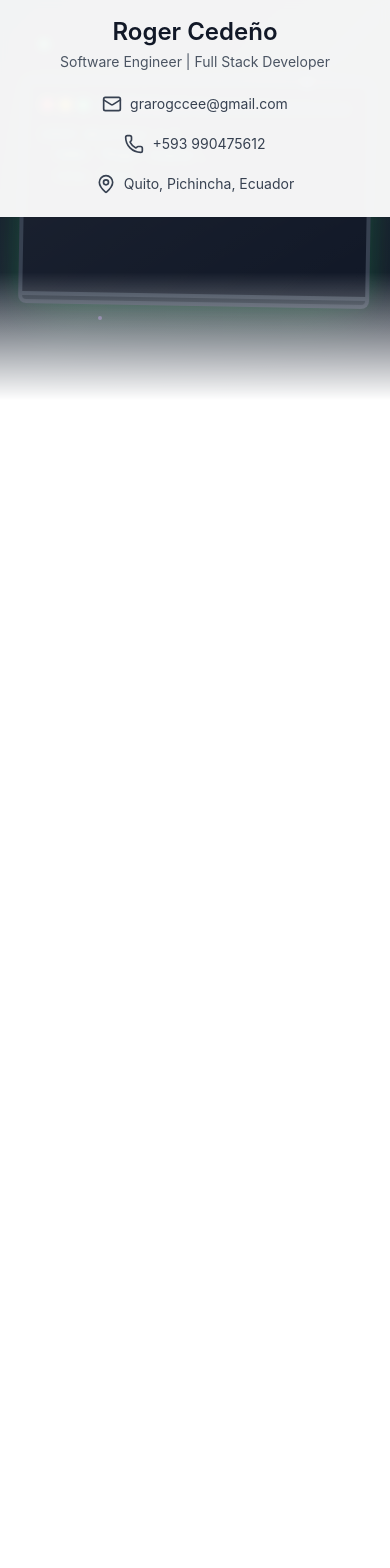
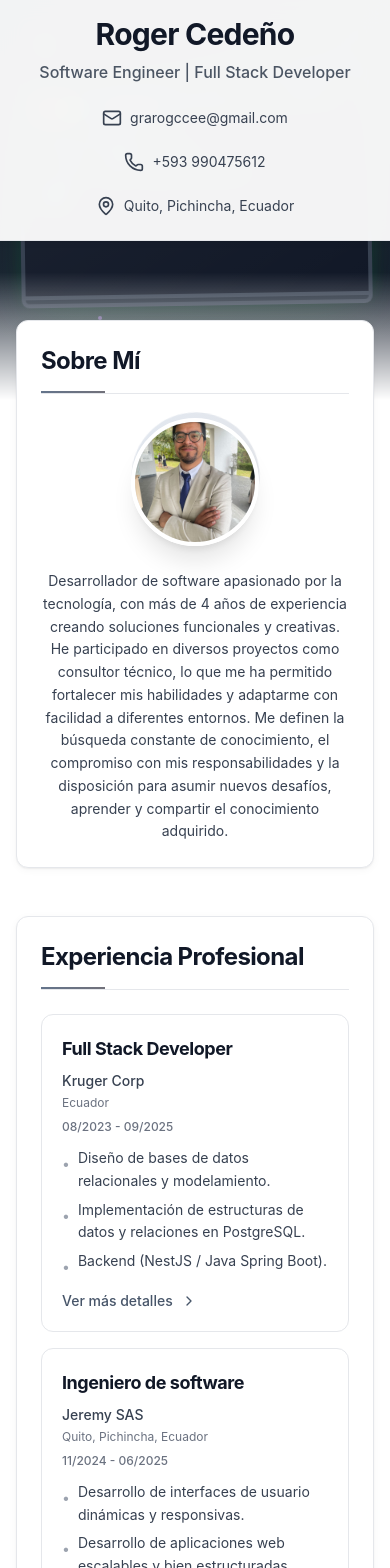
Before and after one commit to R0ger130296/Profile, a SvelteKit app: page / in a window 390 px wide. Shown: the top 1568 px of the page. Built offline with nearby package versions, Linux system fonts and the light colour scheme.

Commit message:
feat: Enhance UI/UX across portfolio components with improved styling, animations, and new ScrollToTop functionality; update typography and shadows for better visual hierarchy

```diff
--- a/src/app.css
+++ b/src/app.css
@@ -18,13 +18,31 @@
 /* Estilos base personalizados */
 @layer base {
   body {
-    @apply bg-gradient-to-br from-gray-50 via-white to-gray-50 text-gray-900;
+    @apply bg-white text-gray-900 antialiased;
     font-family: -apple-system, BlinkMacSystemFont, 'Segoe UI', Roboto, 'Helvetica Neue', Arial,
       sans-serif;
+    line-height: 1.6;
   }
 
   html {
     scroll-behavior: smooth;
+  }
+
+  h1, h2, h3, h4, h5, h6 {
+    @apply font-semibold tracking-tight;
+    line-height: 1.2;
+  }
+
+  h1 {
+    @apply text-4xl sm:text-5xl;
+  }
+
+  h2 {
+    @apply text-3xl sm:text-4xl;
+  }
+
+  h3 {
+    @apply text-2xl sm:text-3xl;
   }
 }
 
@@ -69,3 +87,71 @@
   backdrop-filter: blur(10px);
   border: 1px solid rgba(255, 255, 255, 0.2);
 }
+
+/* Mejoras de UX/UI */
+@layer utilities {
+  /* Sombras mejoradas */
+  .shadow-soft {
+    box-shadow: 0 2px 8px rgba(0, 0, 0, 0.04), 0 1px 2px rgba(0, 0, 0, 0.06);
+  }
+
+  .shadow-medium {
+    box-shadow: 0 4px 16px rgba(0, 0, 0, 0.08), 0 2px 4px rgba(0, 0, 0, 0.06);
+  }
+
+  .shadow-large {
+    box-shadow: 0 10px 32px rgba(0, 0, 0, 0.12), 0 4px 8px rgba(0, 0, 0, 0.08);
+  }
+
+  /* Efectos hover mejorados */
+  .hover-lift {
+    transition: transform 0.3s cubic-bezier(0.4, 0, 0.2, 1), box-shadow 0.3s cubic-bezier(0.4, 0, 0.2, 1);
+  }
+
+  .hover-lift:hover {
+    transform: translateY(-4px);
+    box-shadow: 0 12px 24px rgba(0, 0, 0, 0.15);
+  }
+
+  .hover-scale {
+    transition: transform 0.3s cubic-bezier(0.4, 0, 0.2, 1);
+  }
+
+  .hover-scale:hover {
+    transform: scale(1.02);
+  }
+
+  /* Gradientes mejorados */
+  .gradient-primary {
+    background: linear-gradient(135deg, #3b82f6 0%, #10b981 100%);
+  }
+
+  .gradient-text {
+    background: linear-gradient(135deg, #3b82f6 0%, #10b981 100%);
+    -webkit-background-clip: text;
+    -webkit-text-fill-color: transparent;
+    background-clip: text;
+  }
+
+  /* Animaciones suaves */
+  .animate-fade-in {
+    animation: fadeIn 0.6s ease-out;
+  }
+
+  .animate-slide-up {
+    animation: slideUp 0.6s ease-out;
+  }
+
+  @keyframes shimmer {
+    0% {
+      transform: translateX(-100%);
+    }
+    100% {
+      transform: translateX(100%);
+    }
+  }
+
+  .animate-shimmer {
+    animation: shimmer 2s infinite;
+  }
+}
--- a/src/lib/components/portfolio/Certifications.svelte
+++ b/src/lib/components/portfolio/Certifications.svelte
@@ -80,7 +80,7 @@
           on:keydown={(e) => e.key === 'Enter' && openModal(cert)}
         >
           <div
-            class="relative bg-white rounded-lg overflow-hidden border border-gray-200 hover:border-gray-300 hover:shadow-lg hover-lift transition-all duration-300"
+            class="relative bg-white rounded-xl overflow-hidden border border-gray-200 hover:border-primary-200 hover:shadow-large hover-lift transition-all duration-300 group"
           >
             <!-- Imagen del certificado -->
             <div class="relative aspect-[4/3] sm:aspect-[4/3] bg-gradient-to-br from-gray-50 to-gray-100 overflow-hidden max-h-[200px] sm:max-h-none">
--- a/src/lib/components/portfolio/Experience.svelte
+++ b/src/lib/components/portfolio/Experience.svelte
@@ -70,13 +70,13 @@
           role="button"
           tabindex="0"
         >
-          <div class="bg-white border border-gray-200 rounded-lg p-4 sm:p-6 hover:border-gray-300 hover:shadow-lg hover-lift transition-all duration-300">
+          <div class="bg-white border border-gray-200 rounded-xl p-5 sm:p-7 hover:border-primary-200 hover:shadow-large hover-lift transition-all duration-300 group">
             <div class="flex flex-col sm:flex-row sm:items-start sm:justify-between gap-2 sm:gap-4 mb-3">
               <div class="flex-1">
-                <h3 class="text-lg sm:text-xl font-semibold text-gray-900 mb-1 group-hover:text-primary-600 transition-colors">
+                <h3 class="text-lg sm:text-xl font-bold text-gray-900 mb-2 group-hover:text-primary-600 transition-colors">
                   {experience.title}
                 </h3>
-                <p class="text-sm sm:text-base text-gray-600 mb-1">{experience.company}</p>
+                <p class="text-sm sm:text-base font-medium text-gray-700 mb-1">{experience.company}</p>
                 <p class="text-xs sm:text-sm text-gray-500">{experience.location}</p>
               </div>
               <div class="text-xs sm:text-sm text-gray-500 font-medium whitespace-nowrap">
--- a/src/lib/components/portfolio/Header.svelte
+++ b/src/lib/components/portfolio/Header.svelte
@@ -23,13 +23,13 @@
       >
         <div class="flex-1">
           <h1
-            class="text-2xl sm:text-3xl md:text-4xl font-semibold mb-1 sm:mb-2 text-gray-900"
+            class="text-3xl sm:text-4xl md:text-5xl font-bold mb-2 sm:mb-3 text-gray-900 tracking-tight"
             transition:fade={{ duration: 400, delay: 200 }}
           >
             {personalInfo.name}
           </h1>
           <p
-            class="text-sm sm:text-base md:text-lg text-gray-600 font-normal"
+            class="text-base sm:text-lg md:text-xl text-gray-600 font-medium"
             transition:fade={{ duration: 400, delay: 300 }}
           >
             {personalInfo.title}
@@ -44,17 +44,17 @@
         <ContactLink
           type="email"
           value={personalInfo.email}
-          className="text-gray-700 hover:text-gray-900 text-sm px-3 py-1.5 rounded-md hover:bg-gray-50 transition-colors"
+          className="text-gray-700 hover:text-primary-600 text-sm px-4 py-2 rounded-lg hover:bg-primary-50 transition-all duration-200 hover:shadow-soft"
         />
         <ContactLink
           type="phone"
           value={personalInfo.phone}
-          className="text-gray-700 hover:text-gray-900 text-sm px-3 py-1.5 rounded-md hover:bg-gray-50 transition-colors"
+          className="text-gray-700 hover:text-primary-600 text-sm px-4 py-2 rounded-lg hover:bg-primary-50 transition-all duration-200 hover:shadow-soft"
         />
         <ContactLink
           type="location"
           value={personalInfo.location}
-          className="text-gray-700 hover:text-gray-900 text-sm px-3 py-1.5 rounded-md hover:bg-gray-50 transition-colors"
+          className="text-gray-700 hover:text-primary-600 text-sm px-4 py-2 rounded-lg hover:bg-primary-50 transition-all duration-200 hover:shadow-soft"
         />
       </div>
     {/if}
--- a/src/lib/components/portfolio/Skills.svelte
+++ b/src/lib/components/portfolio/Skills.svelte
@@ -11,10 +11,10 @@
   });
 
   function getLevelColor(level: number): string {
-    if (level >= 80) return 'bg-green-500';
-    if (level >= 60) return 'bg-blue-500';
-    if (level >= 40) return 'bg-yellow-500';
-    return 'bg-gray-400';
+    if (level >= 80) return 'bg-gradient-to-r from-green-500 to-green-600';
+    if (level >= 60) return 'bg-gradient-to-r from-blue-500 to-blue-600';
+    if (level >= 40) return 'bg-gradient-to-r from-yellow-500 to-yellow-600';
+    return 'bg-gradient-to-r from-gray-400 to-gray-500';
   }
 
   function getLevelLabel(level: number): string {
@@ -29,8 +29,8 @@
   <div class="grid grid-cols-1 sm:grid-cols-2 lg:grid-cols-3 gap-6 sm:gap-8 mb-6 sm:mb-8">
     {#each Object.entries(skills) as [category, skillList], categoryIndex}
       {#if visible}
-        <div class="flex flex-col" transition:fade={{ duration: 300, delay: categoryIndex * 50 }}>
-          <h3 class="text-sm sm:text-base font-semibold text-gray-900 mb-4">
+        <div class="flex flex-col bg-gray-50 rounded-xl p-5 hover:bg-white transition-colors duration-300" transition:fade={{ duration: 300, delay: categoryIndex * 50 }}>
+          <h3 class="text-base sm:text-lg font-bold text-gray-900 mb-5 pb-2 border-b border-gray-200">
             {category === 'frontend'
               ? 'Frontend'
               : category === 'backend'
@@ -41,22 +41,25 @@
                     ? 'Herramientas'
                     : 'Metodologías'}
           </h3>
-          <div class="space-y-3">
+          <div class="space-y-4">
             {#each skillList as skill, skillIndex}
               <div
                 transition:fly={{ x: -20, duration: 400, delay: categoryIndex * 50 + skillIndex * 30 }}
+                class="group"
               >
-                <div class="flex items-center justify-between mb-1">
-                  <span class="text-xs sm:text-sm font-medium text-gray-700">{skill.name}</span>
-                  <span class="text-xs text-gray-500">{skill.level}%</span>
+                <div class="flex items-center justify-between mb-2">
+                  <span class="text-sm sm:text-base font-semibold text-gray-800">{skill.name}</span>
+                  <span class="text-xs font-bold text-gray-600 bg-gray-100 px-2 py-0.5 rounded-full">{skill.level}%</span>
                 </div>
-                <div class="w-full bg-gray-200 rounded-full h-2 overflow-hidden group">
+                <div class="w-full bg-gray-200 rounded-full h-2.5 overflow-hidden shadow-inner">
                   <div
-                    class="h-full rounded-full transition-all duration-1000 ease-out {getLevelColor(skill.level)} group-hover:shadow-lg"
+                    class="h-full rounded-full transition-all duration-1000 ease-out {getLevelColor(skill.level)} group-hover:shadow-lg relative overflow-hidden"
                     style="width: {skill.level}%"
-                  ></div>
+                  >
+                    <div class="absolute inset-0 bg-gradient-to-r from-transparent via-white/20 to-transparent animate-shimmer"></div>
+                  </div>
                 </div>
-                <p class="text-xs text-gray-500 mt-0.5">{getLevelLabel(skill.level)}</p>
+                <p class="text-xs font-medium text-gray-500 mt-1.5">{getLevelLabel(skill.level)}</p>
               </div>
             {/each}
           </div>
@@ -68,10 +71,10 @@
   {#if visible}
     <div class="pt-6 sm:pt-8 border-t border-gray-100" transition:fade={{ duration: 300, delay: 400 }}>
       <h3 class="text-sm sm:text-base font-semibold text-gray-900 mb-4">Habilidades Blandas</h3>
-      <div class="flex flex-wrap gap-1.5 sm:gap-2">
+      <div class="flex flex-wrap gap-2 sm:gap-3">
         {#each softSkills as skill}
-          <span class="text-xs sm:text-sm px-2 py-1 bg-gray-100 text-gray-700 rounded-md">
-            {skill}
+          <span class="text-xs sm:text-sm px-4 py-2 bg-gradient-to-r from-primary-50 to-secondary-50 text-gray-700 font-medium rounded-full border border-primary-100 hover:border-primary-300 hover:shadow-soft transition-all duration-200 cursor-default">
+            {typeof skill === 'string' ? skill : skill.name}
           </span>
         {/each}
       </div>
--- a/src/lib/components/ui/Card.svelte
+++ b/src/lib/components/ui/Card.svelte
@@ -5,7 +5,7 @@
   export let padding: 'none' | 'sm' | 'md' | 'lg' = 'md';
   export let elevation: 'none' | 'sm' | 'md' | 'lg' = 'md';
 
-  const baseStyles = 'bg-white rounded-lg';
+  const baseStyles = 'bg-white rounded-xl';
 
   const paddings = {
     none: '',
@@ -16,9 +16,9 @@
 
   const elevations = {
     none: '',
-    sm: 'shadow-sm',
-    md: 'shadow-md',
-    lg: 'shadow-lg'
+    sm: 'shadow-soft',
+    md: 'shadow-medium',
+    lg: 'shadow-large'
   };
 
   $: cardClass = cn(baseStyles, paddings[padding], elevations[elevation], className);
--- /dev/null
+++ b/src/lib/components/ui/ScrollToTop.svelte
@@ -0,0 +1,46 @@
+<script lang="ts">
+  import { onMount, onDestroy } from 'svelte';
+  import { browser } from '$app/environment';
+  import { Icon } from './index';
+  import { fly } from 'svelte/transition';
+
+  let showButton = false;
+
+  function scrollToTop() {
+    if (browser) {
+      window.scrollTo({ top: 0, behavior: 'smooth' });
+    }
+  }
+
+  function handleScroll() {
+    if (browser) {
+      showButton = window.scrollY > 300;
+    }
+  }
+
+  onMount(() => {
+    if (browser) {
+      window.addEventListener('scroll', handleScroll);
+      handleScroll(); // Check initial position
+    }
+  });
+
+  onDestroy(() => {
+    if (browser) {
+      window.removeEventListener('scroll', handleScroll);
+    }
+  });
+</script>
+
+{#if showButton}
+  <button
+    on:click={scrollToTop}
+    class="fixed bottom-6 right-6 sm:bottom-8 sm:right-8 z-50 w-12 h-12 sm:w-14 sm:h-14 bg-gradient-to-br from-primary-600 to-secondary-600 text-white rounded-full shadow-lg hover:shadow-xl transform hover:scale-110 active:scale-95 transition-all duration-300 flex items-center justify-center group"
+    aria-label="Volver arriba"
+    transition:fly={{ y: 20, duration: 300 }}
+  >
+    <span class="rotate-[-90deg] inline-block group-hover:translate-y-[-2px] transition-transform">
+      <Icon name="ChevronRight" size={20} color="white" />
+    </span>
+  </button>
+{/if}
--- a/src/lib/components/ui/Section.svelte
+++ b/src/lib/components/ui/Section.svelte
@@ -12,9 +12,10 @@
 
 <section class={sectionClass}>
   {#if card}
-    <Card {padding} className="border border-gray-200 bg-white">
+    <Card {padding} className="border border-gray-200 bg-white shadow-soft hover:shadow-medium transition-shadow duration-300">
       {#if title}
-        <h2 class="text-xl sm:text-2xl font-semibold text-gray-900 mb-4 sm:mb-6 pb-2 border-b border-gray-100">
+        <h2 class="text-2xl sm:text-3xl font-bold text-gray-900 mb-6 sm:mb-8 pb-4 border-b border-gray-200 relative">
+          <span class="absolute bottom-0 left-0 w-16 h-0.5 bg-gradient-to-r from-primary-500 to-secondary-500"></span>
           {title}
         </h2>
       {/if}
@@ -22,7 +23,8 @@
     </Card>
   {:else}
     {#if title}
-      <h2 class="text-xl sm:text-2xl font-semibold text-gray-900 mb-4 sm:mb-6 pb-2 border-b border-gray-100">
+      <h2 class="text-2xl sm:text-3xl font-bold text-gray-900 mb-6 sm:mb-8 pb-4 border-b border-gray-200 relative">
+        <span class="absolute bottom-0 left-0 w-16 h-0.5 bg-gradient-to-r from-primary-500 to-secondary-500"></span>
         {title}
       </h2>
     {/if}
--- a/src/lib/components/ui/index.ts
+++ b/src/lib/components/ui/index.ts
@@ -10,3 +10,4 @@
 export { default as ImagePlaceholder } from './ImagePlaceholder.svelte';
 export { default as Modal } from './Modal.svelte';
 export { default as Pagination } from './Pagination.svelte';
+export { default as ScrollToTop } from './ScrollToTop.svelte';
--- a/src/routes/+page.svelte
+++ b/src/routes/+page.svelte
@@ -8,6 +8,7 @@
   import Certifications from '$lib/components/portfolio/Certifications.svelte';
   import Languages from '$lib/components/portfolio/Languages.svelte';
   import References from '$lib/components/portfolio/References.svelte';
+  import { ScrollToTop } from '$lib/components/ui';
   import { onMount, onDestroy } from 'svelte';
   import { browser } from '$app/environment';
 
@@ -15,11 +16,6 @@
 
   onMount(() => {
     if (!browser) return;
-
-    // Hacer visibles todas las secciones inmediatamente como fallback
-    document.querySelectorAll('.section-content').forEach((el) => {
-      el.classList.add('animate-in');
-    });
 
     // Agregar interacciones de scroll con IntersectionObserver
     if (typeof IntersectionObserver !== 'undefined') {
@@ -40,10 +36,17 @@
       setTimeout(() => {
         if (observer && browser) {
           document.querySelectorAll('section, .section-content').forEach((el) => {
+            // Remover clase inicial si existe para permitir animación
+            el.classList.remove('initially-visible');
             observer!.observe(el);
           });
         }
       }, 100);
+    } else {
+      // Fallback: si no hay IntersectionObserver, mostrar todas las secciones
+      document.querySelectorAll('.section-content').forEach((el) => {
+        el.classList.add('animate-in');
+      });
     }
   });
 
@@ -62,7 +65,7 @@
 
 <div class="min-h-screen bg-white">
   <!-- Header fijo sobre el Hero -->
-  <div class="fixed top-0 left-0 right-0 z-40 bg-white/95 backdrop-blur-sm border-b border-gray-100 shadow-sm">
+  <div class="fixed top-0 left-0 right-0 z-40 bg-white/95 backdrop-blur-md border-b border-gray-200 shadow-soft">
     <Header />
   </div>
 
@@ -70,50 +73,61 @@
   <Hero />
 
   <!-- Contenido principal -->
-  <main class="max-w-4xl mx-auto px-4 sm:px-6 lg:px-8 pb-12 space-y-8 sm:space-y-12 -mt-20 sm:-mt-24 relative z-10">
-    <div class="section-content">
+  <main class="max-w-5xl mx-auto px-4 sm:px-6 lg:px-8 pb-16 sm:pb-20 space-y-12 sm:space-y-16 -mt-20 sm:-mt-24 relative z-10">
+    <div class="section-content initially-visible">
       <About />
     </div>
-    <div class="section-content">
+    <div class="section-content initially-visible">
       <Experience />
     </div>
-    <div class="section-content">
+    <div class="section-content initially-visible">
       <Education />
     </div>
-    <div class="section-content">
+    <div class="section-content initially-visible">
       <Skills />
     </div>
-    <div class="section-content">
+    <div class="section-content initially-visible">
       <Certifications />
     </div>
-    <div class="section-content">
+    <div class="section-content initially-visible">
       <Languages />
     </div>
-    <div class="section-content">
+    <div class="section-content initially-visible">
       <References />
     </div>
   </main>
 
   <!-- Footer -->
-  <footer class="border-t border-gray-100 py-6 sm:py-8 mt-12 sm:mt-16">
+  <footer class="border-t border-gray-200 bg-gray-50 py-8 sm:py-12 mt-16 sm:mt-20">
     <div class="max-w-4xl mx-auto px-4 sm:px-6 lg:px-8 text-center">
-      <p class="text-gray-500 text-xs sm:text-sm">
-        © {new Date().getFullYear()} Roger Cedeño. Desarrollado con Svelte y Tailwind CSS
+      <p class="text-gray-600 text-sm sm:text-base">
+        © {new Date().getFullYear()} Roger Cedeño. Desarrollado con <span class="font-semibold text-primary-600">Svelte</span> y <span class="font-semibold text-secondary-600">Tailwind CSS</span>
       </p>
     </div>
   </footer>
+
+  <!-- Botón Scroll to Top -->
+  <ScrollToTop />
 </div>
 
 <style>
   .section-content {
-    opacity: 0;
-    transform: translateY(20px);
+    opacity: 1;
+    transform: translateY(0);
     transition: opacity 0.6s ease-out, transform 0.6s ease-out;
   }
 
-  .section-content.animate-in {
-    opacity: 1;
-    transform: translateY(0);
+  /* Solo aplicar animación si el navegador soporta IntersectionObserver */
+  @media (prefers-reduced-motion: no-preference) {
+    .section-content:not(.animate-in):not(.initially-visible) {
+      opacity: 0;
+      transform: translateY(20px);
+    }
+
+    .section-content.animate-in {
+      opacity: 1;
+      transform: translateY(0);
+    }
   }
 
   /* Interacciones hover mejoradas */
```
